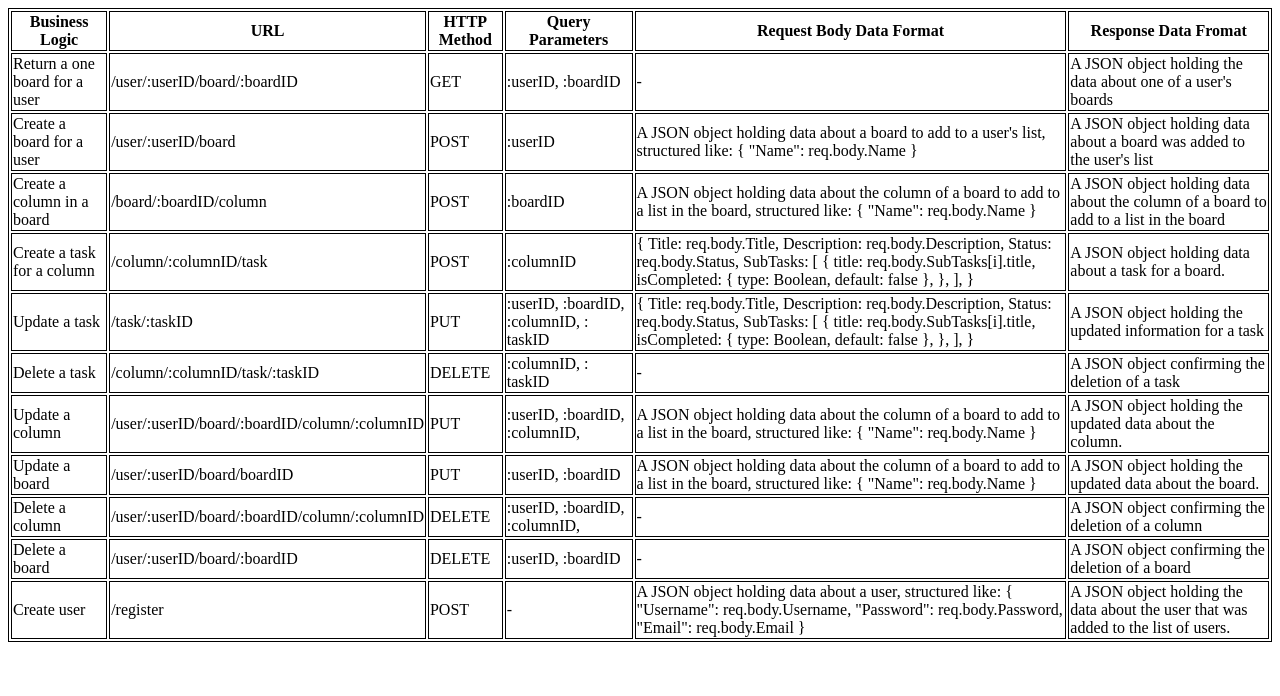
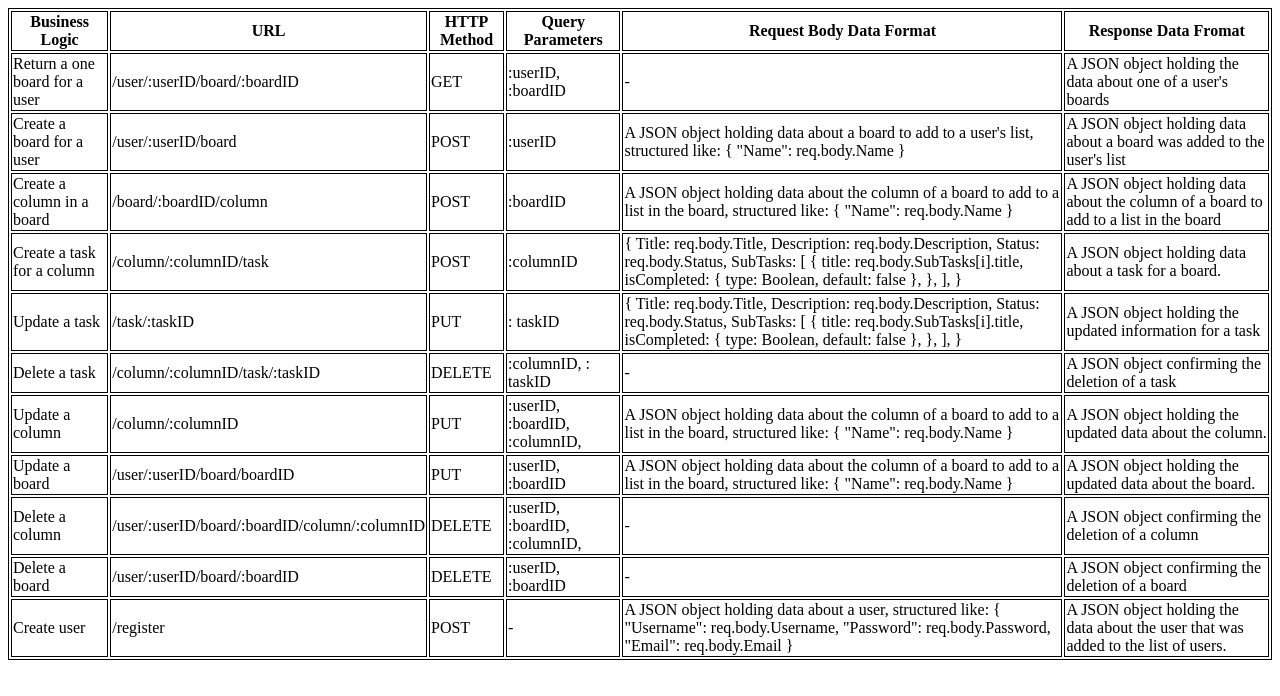
Before and after one commit to Nat-crit20/Kanban_API, a website: page docs/index.html in a window 1280 px wide. Drawn offline with Linux system fonts and the light colour scheme.

Commit message:
Updated doc for update column

```diff
--- a/docs/index.html
+++ b/docs/index.html
@@ -68,7 +68,7 @@
         <td>Update a task</td>
         <td>/task/:taskID</td>
         <td>PUT</td>
-        <td>:userID, :boardID, :columnID, : taskID</td>
+        <td>: taskID</td>
         <td>
           { Title: req.body.Title, Description: req.body.Description, Status:
           req.body.Status, SubTasks: [ { title: req.body.SubTasks[i].title,
@@ -86,7 +86,7 @@
       </tr>
       <tr>
         <td>Update a column</td>
-        <td>/user/:userID/board/:boardID/column/:columnID</td>
+        <td>/column/:columnID</td>
         <td>PUT</td>
         <td>:userID, :boardID, :columnID,</td>
         <td>
```
